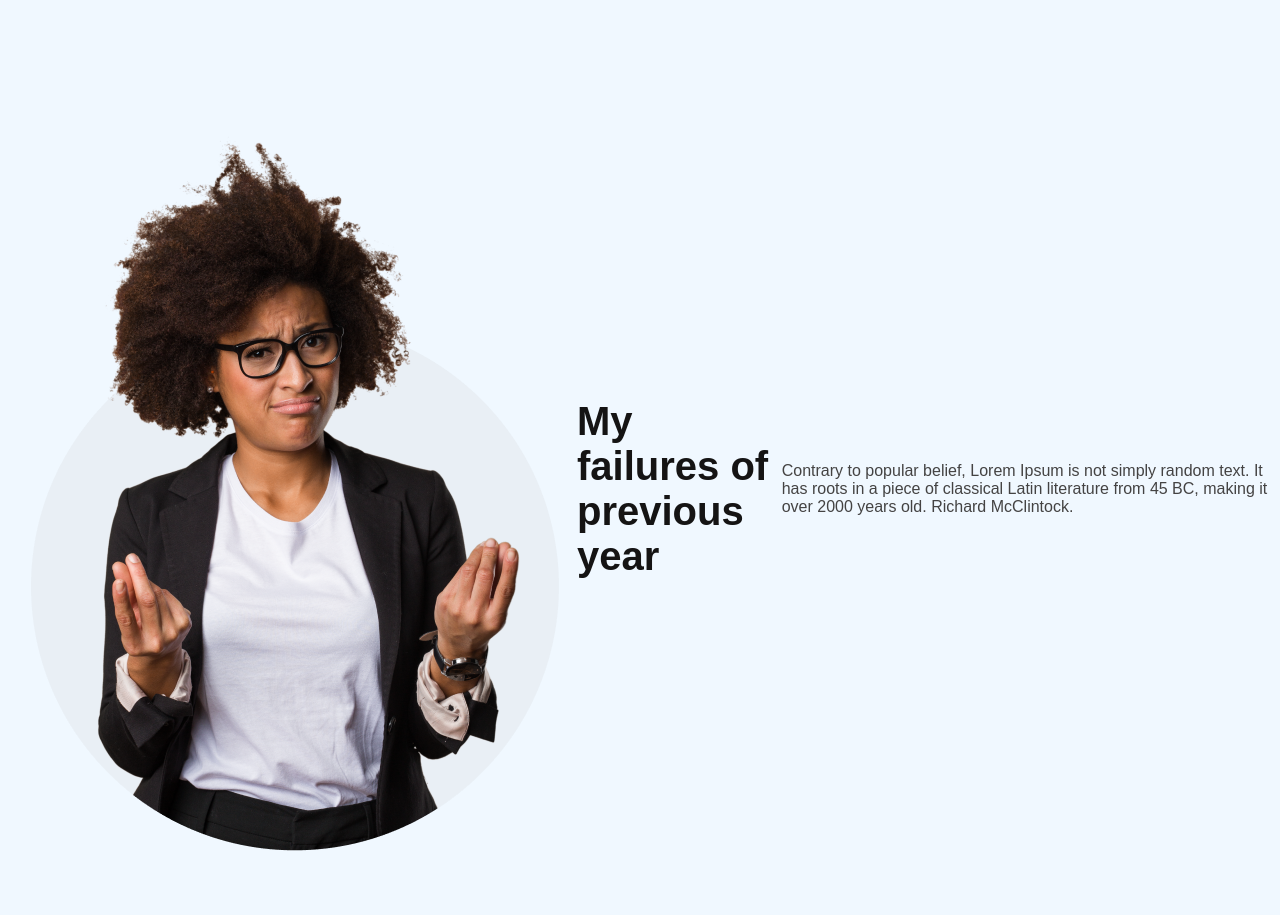
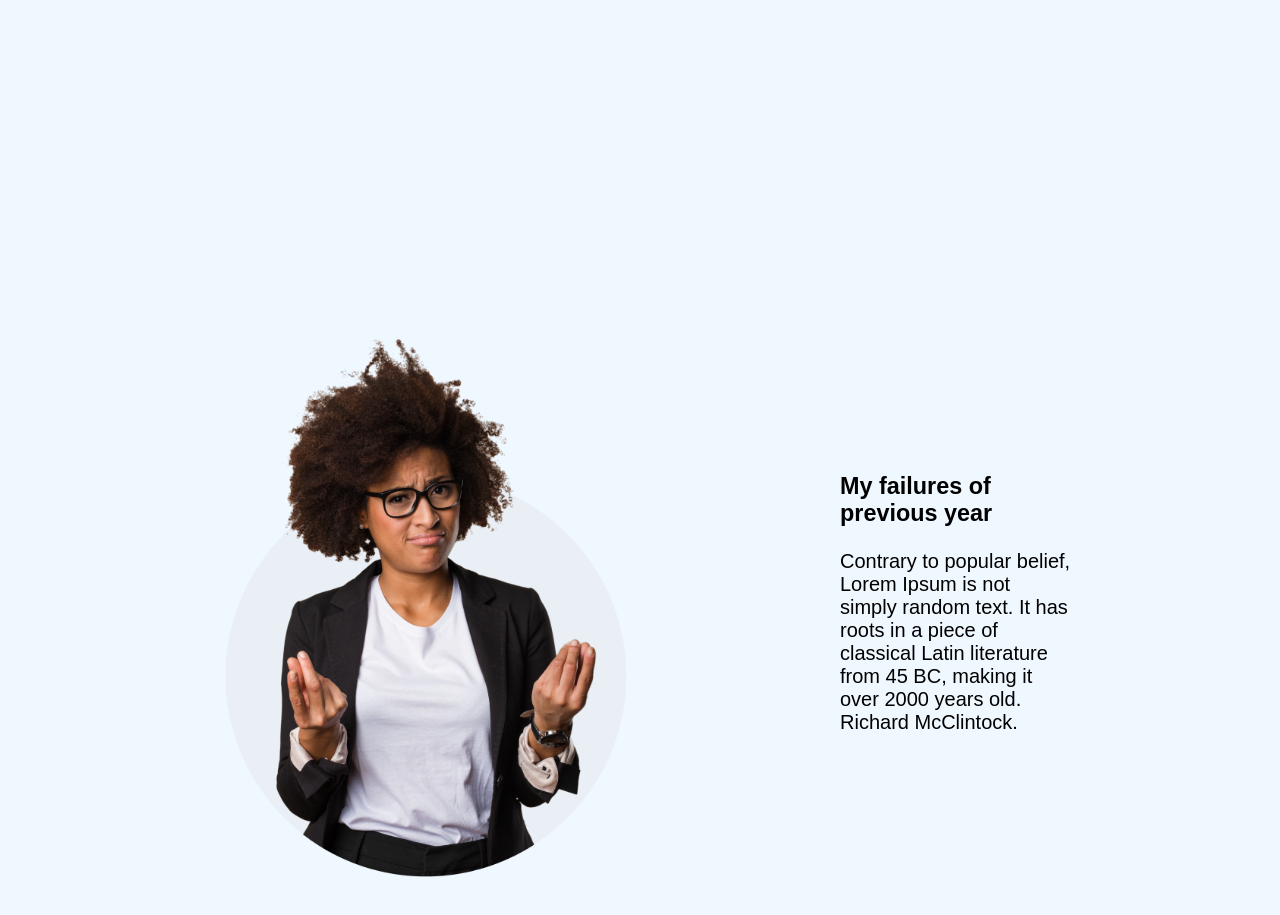
Before and after one commit to fardinislamovi/new-year-new-me, a plain HTML site: page index.html in a window 1280 px wide. Shown: the part 1060-1975 px from the top of the page. Before the commit the page ends 1919 px from the top, so only its background shows below. Drawn offline with Linux system fonts and the light colour scheme; a web font is replaced by a local one.

Commit message:
added main section

```diff
--- a/index.html
+++ b/index.html
@@ -22,11 +22,18 @@
     </div>
     </header>
     <main>
-     <section class="myfailure">
-        <img class="failure-img" src="./images/person.png" alt="">
-        <h3 class="section-title">My failures of previous year</h3>
-        <p class="section-des">Contrary to popular belief, Lorem Ipsum is not simply random text. It has roots in a piece of classical Latin literature from 45 BC, making it over 2000 years old. Richard McClintock.</p>
-     </section>
+            <div class="failure">
+                <img  src="./images/person.png" alt="">
+                <div class="section">
+                    <h3 class="section-title">My failures of previous year</h3>
+                    <p class="section-des">
+                     Contrary to popular belief, Lorem Ipsum is not simply random text. It has roots in a piece of classical Latin literature from 45 BC, making it over 2000 years old. Richard McClintock.
+                    </p>
+                </div>
+
+            </div>
+
+
     </main>
     <footer>
 
--- a/styles/nynm.css
+++ b/styles/nynm.css
@@ -36,26 +36,29 @@ body {
   padding: 21px 25px 20px 26px;
 }
 /* main section */
-.failure-img{
+.main{
+  margin: 0;
+  width: 1600px;
+  display: flex;
+}
+.failure{
+  padding: 200px;
+  font-weight: 100px;
+  font-size: 20px;
+  display: flex;
+  align-items: center;
 
 }
-.myfailure{
-display: flex;
-align-items: center;
-justify-content: space-between;
+.failure img{
+  width: 50%;
+}
+.section{
+  padding-left: 200px;
+}
 
-}
 .section-title{
-  color: #151414;
-  font-size: 40px;
-  font-weight: 700;
-  align-items: center;
-  justify-content: space-between;
 
 }
 .section-des{
-  color: #444343;
-  font-size: 16px;
-  font-weight: 400;
-
+align-items: flex-end;
 }
```
